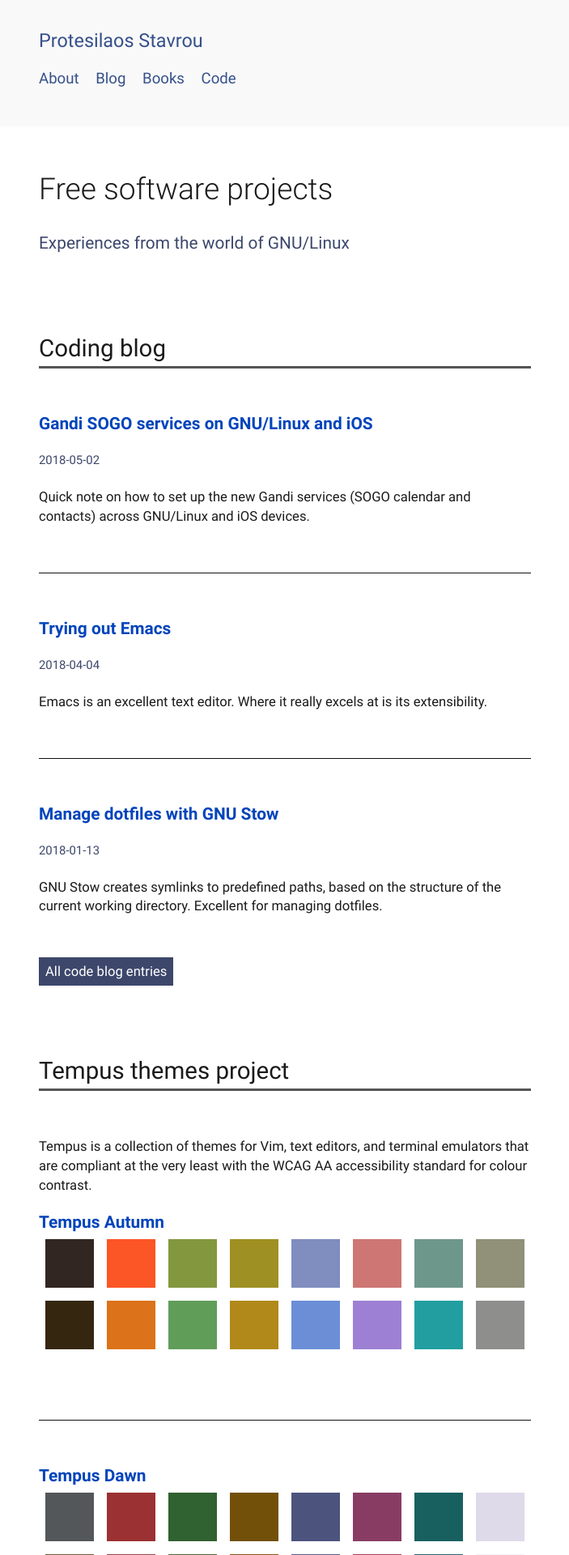
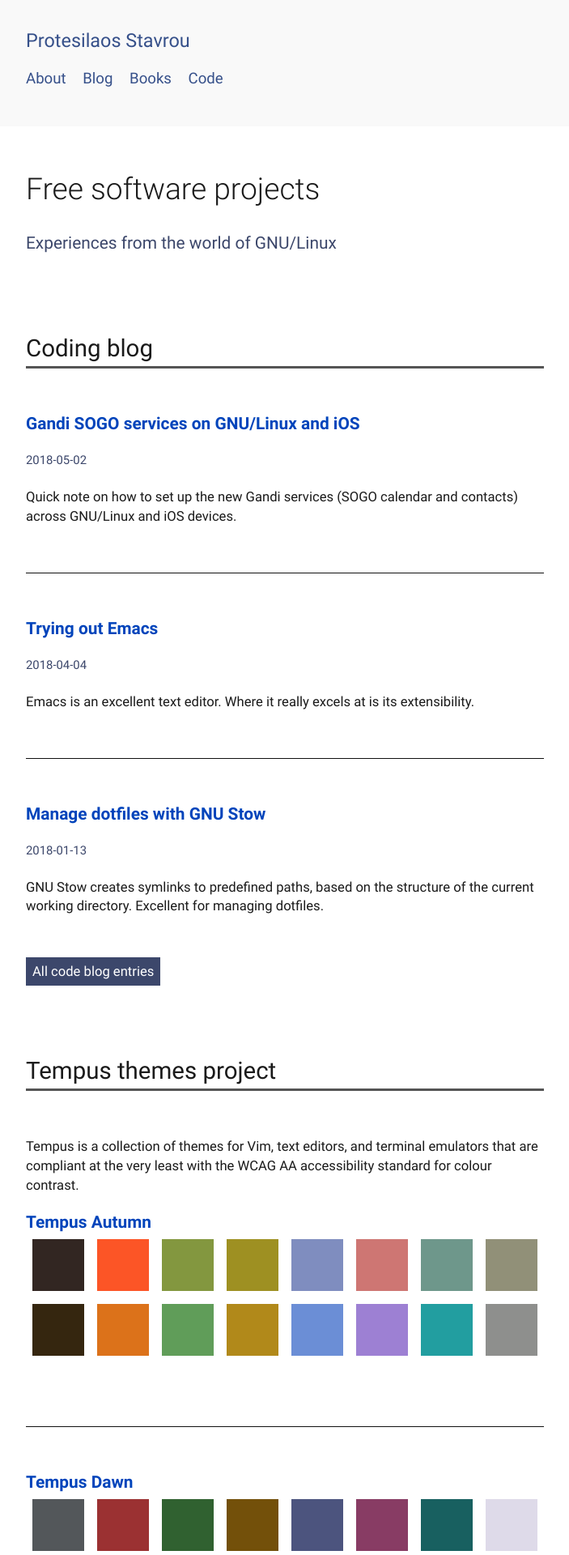
Before and after one commit to protesilaos/protesilaos.github.io, a Jekyll site: the page built from _pages/indices/code.html, in a window 1280 px wide. Shown: the top 1920 px of the page at 81% size, without its empty margins (288-991 px from the left). Built offline with Jekyll 4.4.1, drawn with Linux system fonts in a browser that asks for light colours.

Commit message:
Slightly increase measure width

```diff
--- a/_sass/_variables.scss
+++ b/_sass/_variables.scss
@@ -124,7 +124,7 @@
 
 // Page measure
 $measure: 34rem;
-$measure-xl: $measure + 4;
+$measure-xl: $measure + 6;
 
 // Dividers
 $border-width-thin: 1px;
@@ -227,6 +227,9 @@
     @include desktop {
         @include desktop-icon-size($fluid-icon-size);
     }
+
+    width: $fluid-icon-size;
+    height: $fluid-icon-size;
 }
 
 @mixin border($border-position: bottom, $border-width: 1px, $border-style: solid, $border-color: #000) {
```
